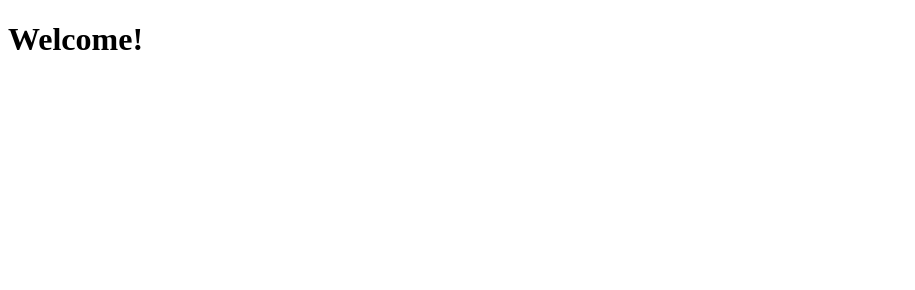
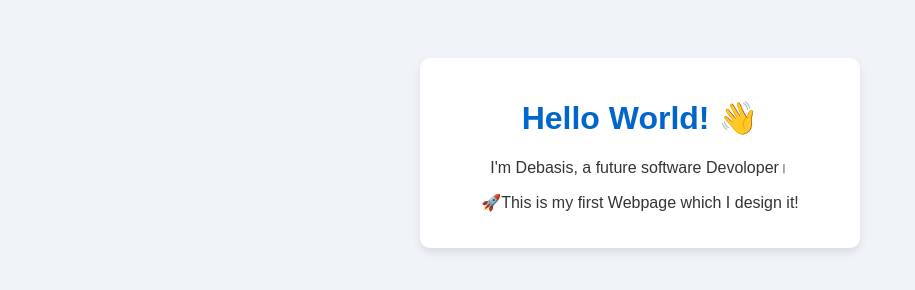
Before and after one commit to Devasis0055/My-First-Project-, a plain HTML site: page index.html in a window 1280 px wide. Shown: the whole page, without its empty margins (0-915 px from the left). Drawn offline with Linux system fonts and the light colour scheme.

Commit message:
Update index.html

```diff
--- a/index.html
+++ b/index.html
@@ -1,11 +1,35 @@
 <!DOCTYPE html>
 <html lang="bn">
 <head>
-  <meta charset="UTF-8">
-  <meta name="viewport" content="width=device-width, initial-scale=1.0">
-  <title>আমার ওয়েবসাইট</title>
+    <meta charset="UTF-8">
+    <meta name="viewport" content="width=device-width, initial-scale=1.0">
+    <title>Myself Devasis</title>
+    <style>
+        body {
+            font-family: Arial, sans-serif;
+            background-color: #f0f4f8;
+            color: #333;
+            text-align: center;
+            padding: 50px 20px;
+        }
+        h1 {
+            color: #0066cc;
+        }
+        .card {
+            background: white;
+            padding: 20px;
+            border-radius: 10px;
+            box-shadow: 0 4px 8px rgba(0,0,0,0.1);
+            max-width: 400px;
+            margin: 0 auto;
+        }
+    </style>
 </head>
 <body>
-  <h1>Welcome!</h1>
+    <div class="card">
+        <h1>Hello World! 👋</h1>
+        <p>I'm Debasis, a future software Devoloper।</p>
+        <p>🚀This is my first Webpage which I design it!</p>
+    </div>
 </body>
 </html>
```
